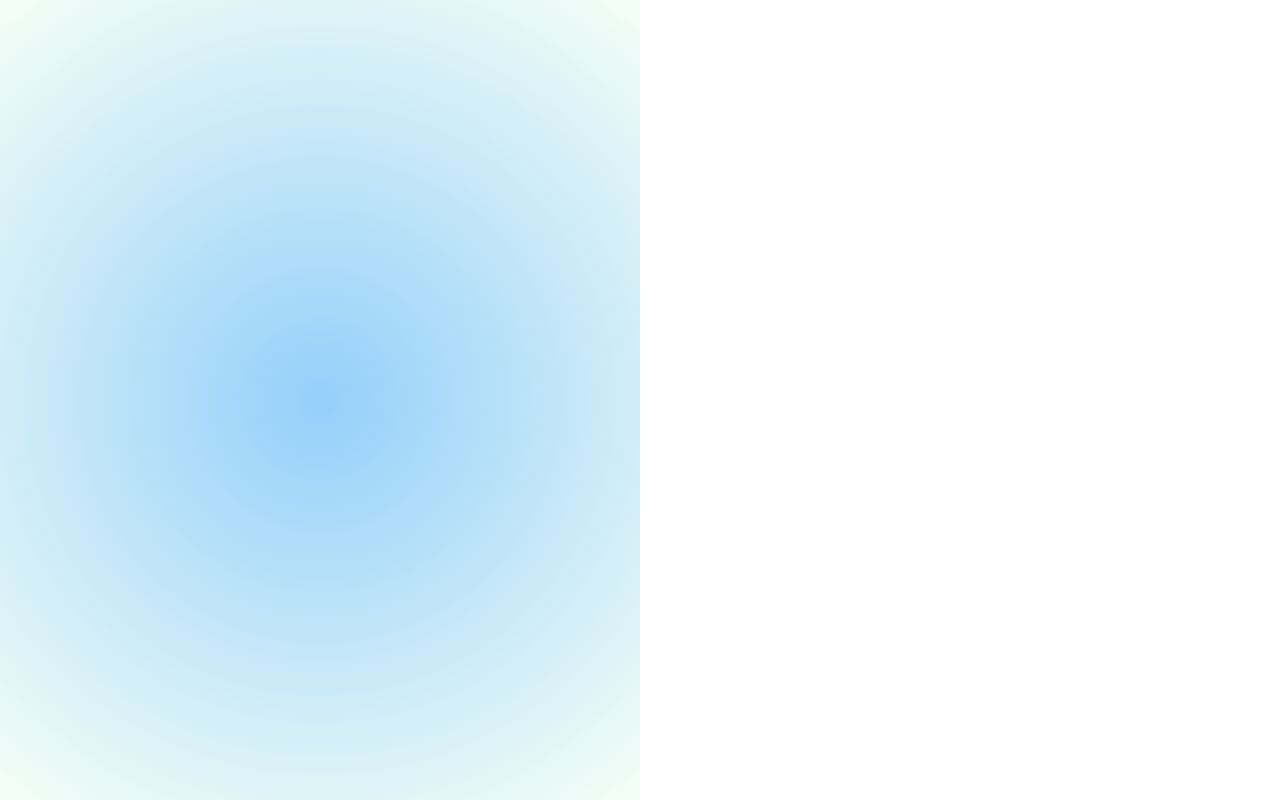
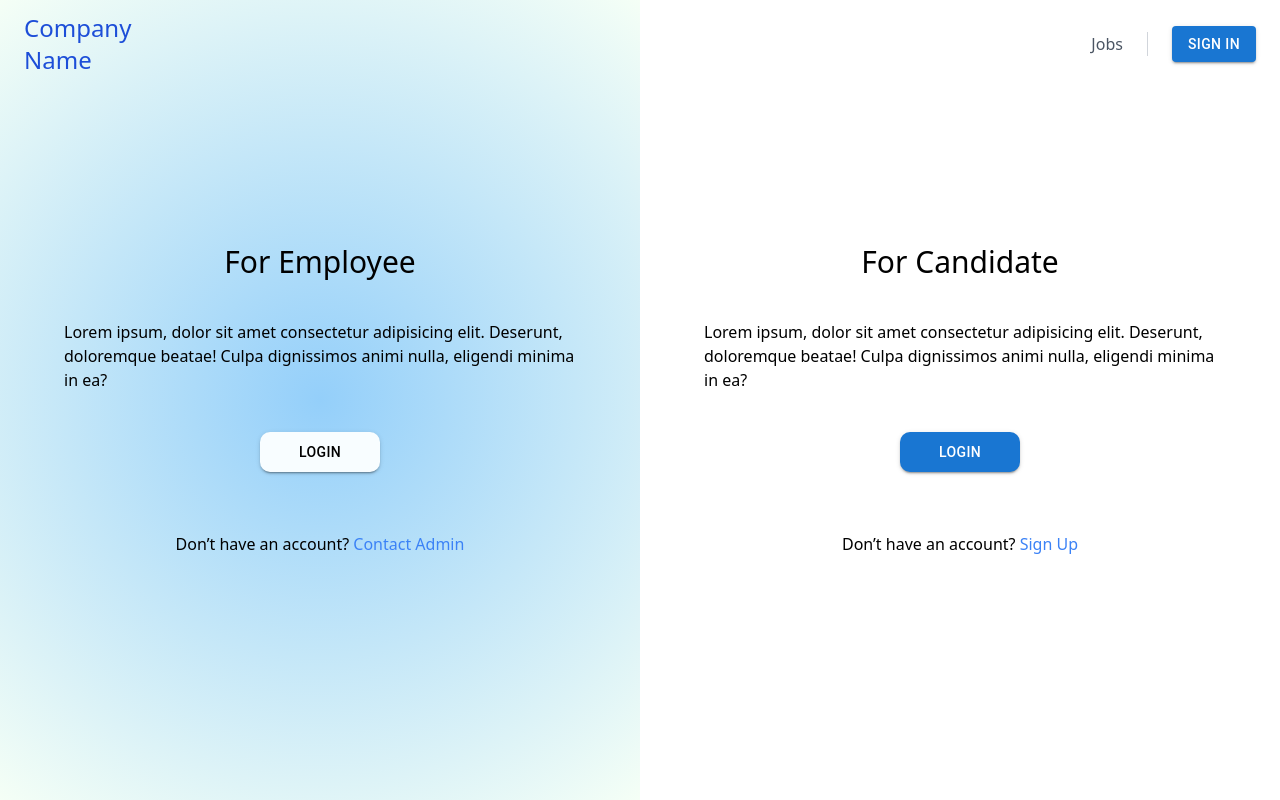
Before and after one commit to YosephSE/ATS, a Next.js app in the folder client/: page /roles in a window 1280 px wide. Built offline with nearby package versions, Linux system fonts and the light colour scheme.

Commit message:
Add a Header component and roles page

```diff
--- a/client/app/roles/page.tsx
+++ b/client/app/roles/page.tsx
@@ -1,13 +1,78 @@
+"use client"
 import React from 'react'
+import { Button } from '@mui/material'
+import Header from '@/components/Header'
+import { useAppDispatch } from '@/redux/Hooks'
+import Modal from "../../components/Modal"
+import { setLogin, setRegister } from '@/redux/slices/ModalSlice'
 
 const RolesPage = () => {
-  return (
-    <div className='grid grid-cols-2 min-h-screen'>
-        <div className='bg-[radial-gradient(circle,#94CFFA,#F5FFF6)]'>
+    const dispatch = useAppDispatch()
+    return (
+        <div className='relative min-h-screen flex flex-col'>
+            <div className='sticky top-0 z-10'>
+                <Header page="roles" />
+            </div>
+            <div className='grid md:grid-cols-2 min-h-scren'>
+                <div className='bg-[radial-gradient(circle,#94CFFA,#F5FFF6)] flex justify-center items-center min-h-screen'>
+                    <div className='w-[80%] flex flex-col items-center gap-10'>
+                        <h1 className='text-3xl text-center'>For Employee</h1>
+                        <p>Lorem ipsum, dolor sit amet consectetur adipisicing elit. Deserunt, doloremque beatae! Culpa dignissimos animi nulla, eligendi minima in ea?</p>
+                        <Button
+                        variant='contained'
+                        sx={{
+                            backgroundColor: '#F8FDFF',
+                            color: '#000',
+                            width: '120px',
+                            height: '40px',
+                            borderRadius: '10px',
+                            '&:hover': {
+                                backgroundColor: '#1565c0',
+                                color: 'white'
+                            },
+                            '&.Mui-disabled': {
+                                backgroundColor: '#1976d2',
+                                color: 'white',
+                            },
+                        }}
+                        onClick = {() => dispatch(setLogin())}
+                        >
+                            Login
+                        </Button>
+                        <p className='text-center mt-5'>Don’t have an account? <span className='text-blue-500 hover:underline hover:text-blue-700 hover:cursor-pointer' onClick={() => dispatch(setRegister())}>Contact Admin</span></p>
+                    </div>
+                </div>
+                <div className='flex justify-center items-center min-h-screen'>
+                    <div className='w-[80%] flex flex-col items-center gap-10'>
+                        <h1 className='text-3xl text-center'>For Candidate</h1>
+                        <p>Lorem ipsum, dolor sit amet consectetur adipisicing elit. Deserunt, doloremque beatae! Culpa dignissimos animi nulla, eligendi minima in ea?</p>
+                        <Button
+                        variant='contained'
+                        sx={{
+                            width: '120px',
+                            height: '40px',
+                            borderRadius: '10px',
+                            '&:hover': {
+                                backgroundColor: '#1565c0',
+                                color: 'white'
+                            },
+                            '&.Mui-disabled': {
+                                backgroundColor: '#1976d2',
+                                color: 'white',
+                            },
+                        }}
+                        onClick = {() => dispatch(setLogin())}
+                        >
+                            Login
+                        </Button>
+                        <p className='text-center mt-5'>Don’t have an account? <span className='text-blue-500 hover:underline hover:text-blue-700 hover:cursor-pointer' onClick={() => dispatch(setRegister())}>Sign Up</span></p>
+                    </div>
+                </div>
+            </div>
+
+            <Modal />
         </div>
-        <div></div>
-    </div>
-  )
+    )
 }
 
 export default RolesPage
--- a/client/components/Header.tsx
+++ b/client/components/Header.tsx
@@ -1,5 +1,5 @@
 "use client"
-import React from 'react'
+import React, { useEffect, useState } from 'react'
 import Link from 'next/link'
 import { Button } from '@mui/material'
 import { useAppDispatch } from '@/redux/Hooks'
@@ -11,10 +11,21 @@ interface Props {
 
 const Header = ({ page }: Props) => {
     const dispatch = useAppDispatch()
+    const [roles, setRoles] = useState(false)
+    const [home, setHome] = useState(false)
+
+    useEffect(() => {
+        if(page === "home"){
+            setHome(true)
+        } else if(page === "roles") {
+            setRoles(true)
+        }
+    }, [])
+
     return (
-        <nav className="flex items-center justify-between px-6 py-3 border-b shadow-lg">
+        <nav className={`flex items-center justify-between px-6 py-3 ${home && "border-b shadow-lg"} ${roles && "absolute w-full top-0"}`}>
             <Link href="/" className="flex items-center space-x-2 focus:outline-none">
-            <span className="text-xl md:text-2xl font-medium text-blue-700 hover:text-blue-800">Company Name</span>
+            <span className="text-xl md:text-2xl font-medium text-blue-700 hover:text-blue-800">Company{roles && <br/>} Name</span>
             </Link>
             <div className="flex items-center space-x-6">
                 <Link href="/jobs" className="text-base text-gray-600 hover:text-gray-800">
```
